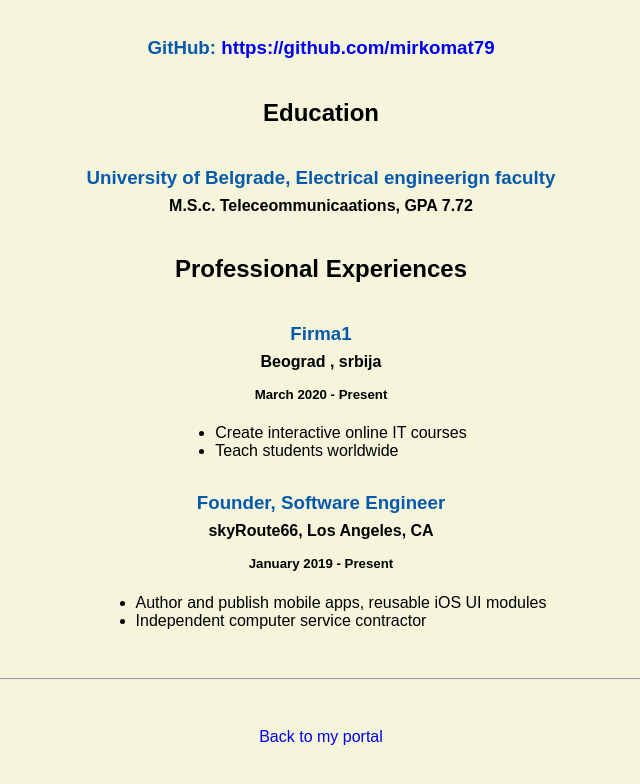
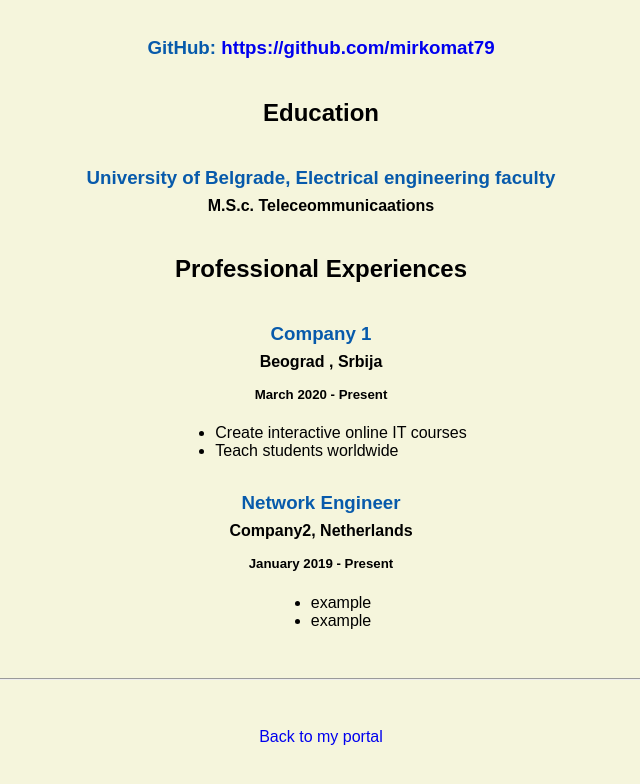
Before and after one commit to mirkomat79/mirkomat79.github.io, a plain HTML site: page resume.html in a window 1280 px wide. Shown: the part 676-1460 px from the top of the page, without its empty margins (319-959 px from the left). Drawn offline with Linux system fonts and the light colour scheme.

Commit message:
Update resume.html

```diff
--- a/resume.html
+++ b/resume.html
@@ -29,25 +29,25 @@
 
     <h2>Education</h2>
 
-    <h3>University of Belgrade, Electrical engineerign faculty</h3>
-    <h4>M.S.c. Teleceommunicaations, GPA 7.72</h4>
+    <h3>University of Belgrade, Electrical engineering faculty</h3>
+    <h4>M.S.c. Teleceommunicaations</h4>
 
     <h2>Professional Experiences</h2>
 
-    <h3>Firma1</h3>
-    <h4>Beograd , srbija</h4>
+    <h3>Company 1</h3>
+    <h4>Beograd , Srbija</h4>
     <h5>March 2020 - Present</h5>
       <ul>
         <li>Create interactive online IT courses</li>
         <li>Teach students worldwide</li>
       </ul>
 
-    <h3>Founder, Software Engineer</h3>
-    <h4>skyRoute66, Los Angeles, CA</h4>
+    <h3>Network Engineer</h3>
+    <h4>Company2, Netherlands </h4>
     <h5>January 2019 - Present</h5>
       <ul>
-        <li>Author and publish mobile apps, reusable iOS UI modules</li>
-        <li>Independent computer service contractor</li>
+        <li>example</li>
+        <li>example</li>
       </ul>
   </body>
 
```
